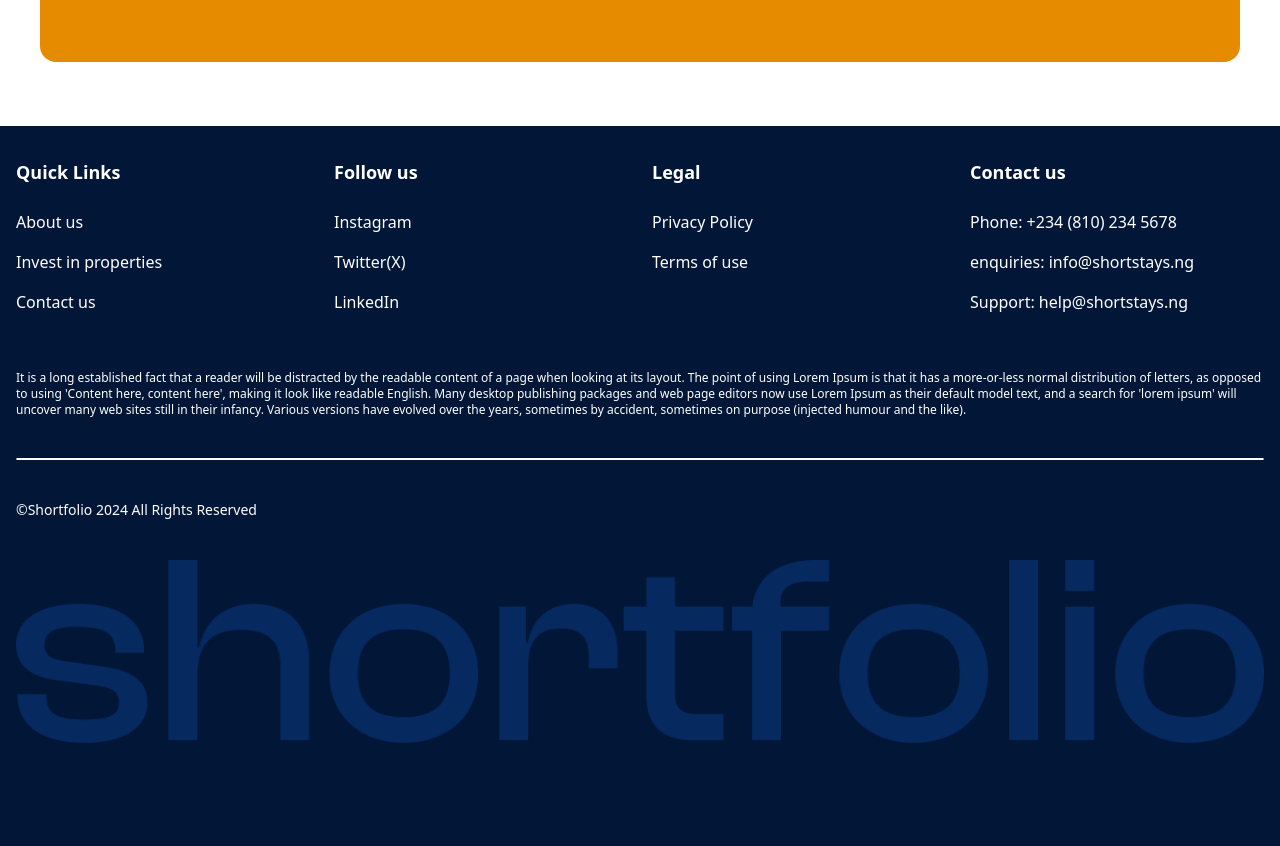
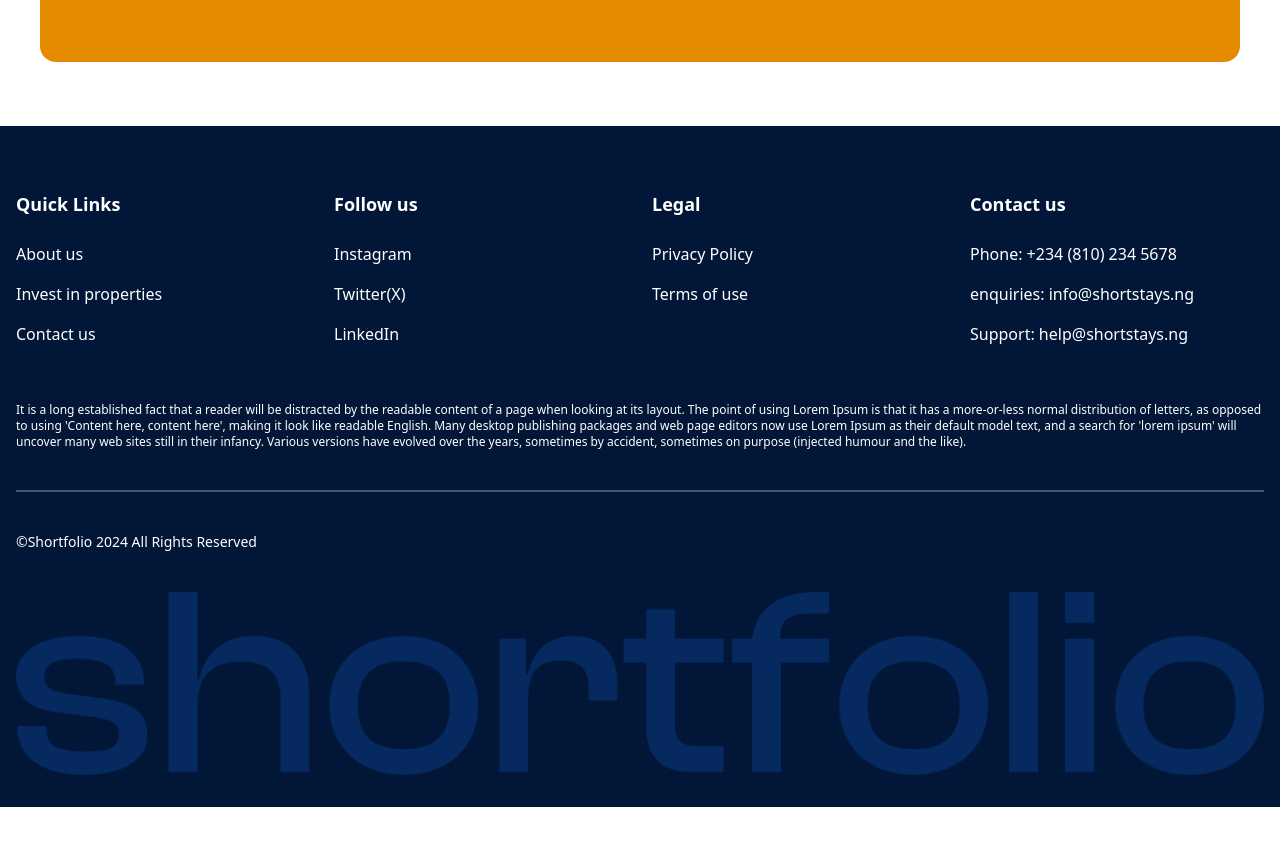
Before and after one commit to Dessimal/shortfoliio, a Next.js app: page / in a window 1280 px wide. Shown: the part 4800-5646 px from the top of the page. After the commit the page ends 5607 px from the top, so only its background shows below. Built offline with nearby package versions, Linux system fonts and the light colour scheme.

Commit message:
adjusted size of menu

```diff
--- a/app/components/Footer.tsx
+++ b/app/components/Footer.tsx
@@ -6,7 +6,7 @@ import Image from "next/image";
 
 const Footer = () => {
   return (
-    <section className="py-8 pb-32 px-4 grid grid-flow-row sm:grid-flow-row w-full gap-10 bg-primary text-white">
+    <section className="pb-8 pt-16 pb-32 px-4 grid grid-flow-row sm:grid-flow-row w-full gap-10 bg-primary text-white">
       <div className="max-w-[1440px] grid grid-flow-row sm:grid-flow-col sm:grid-cols-4 justify-between gap-6 ">
         {footerLinks.map(({ id, title, links }) => (
           <div key={id}>
@@ -33,7 +33,7 @@ const Footer = () => {
           like).
         </p>
       </div>
-      <div className="border-[1px] w-full border-solid border-white rounded-full" />
+      <div className="border-[.3px] w-full border-solid border-gray-600 " />
       <p className="text-sm text-white">©Shortfolio 2024 All Rights Reserved</p>
       <div>
         <Image
--- a/app/components/Navbar.tsx
+++ b/app/components/Navbar.tsx
@@ -40,7 +40,7 @@ const Navbar = () => {
         </div>
       </div>
       <button className="lg:hidden" onClick={handleMenuClick}>
-        <AlignJustify size={50} />
+        <AlignJustify size={30} />
       </button>
 
       {toggleNav && (
@@ -50,7 +50,7 @@ const Navbar = () => {
               <Image src={logo} layout="fill" alt="logo" />
             </Link>
             <button onClick={handleMenuClick}>
-              <X size={50} />
+              <X size={30} />
             </button>
           </div>
           <ul className="flex flex-col gap-6 items-center -justify-start">
```
